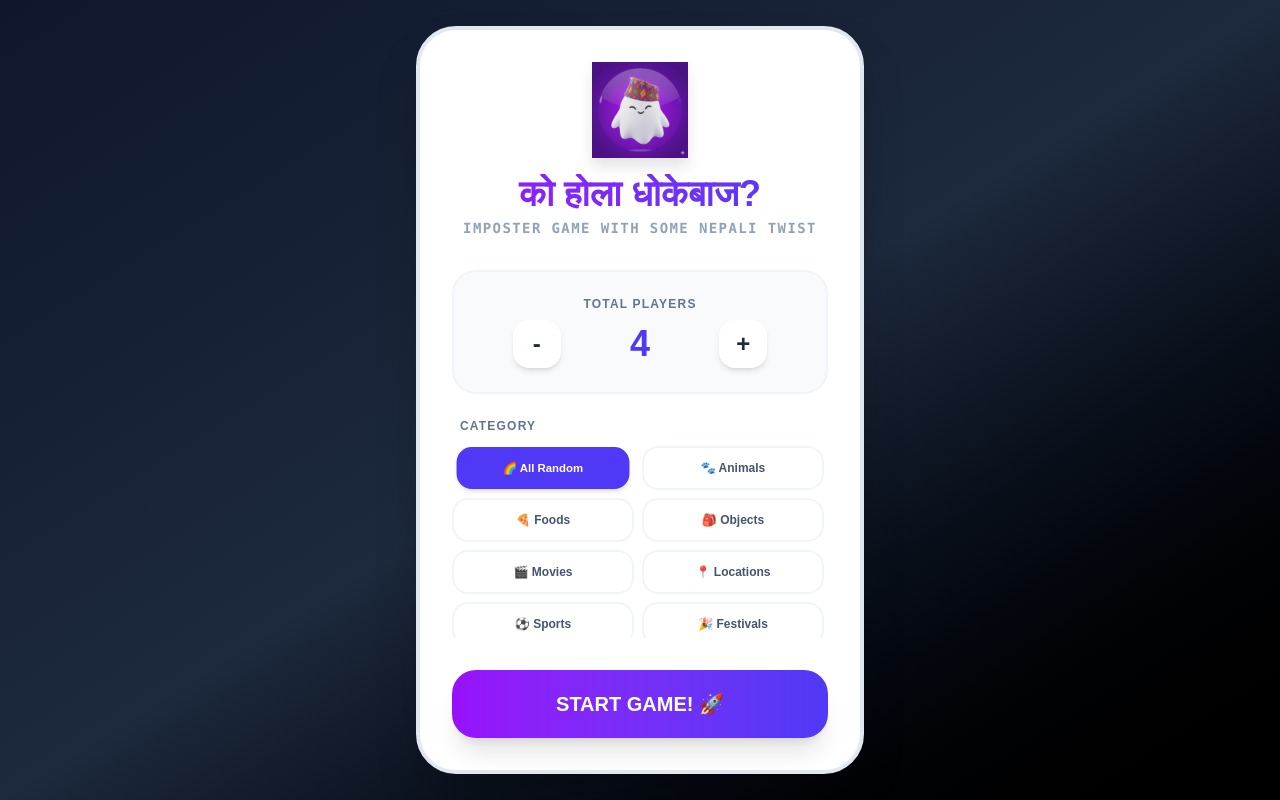
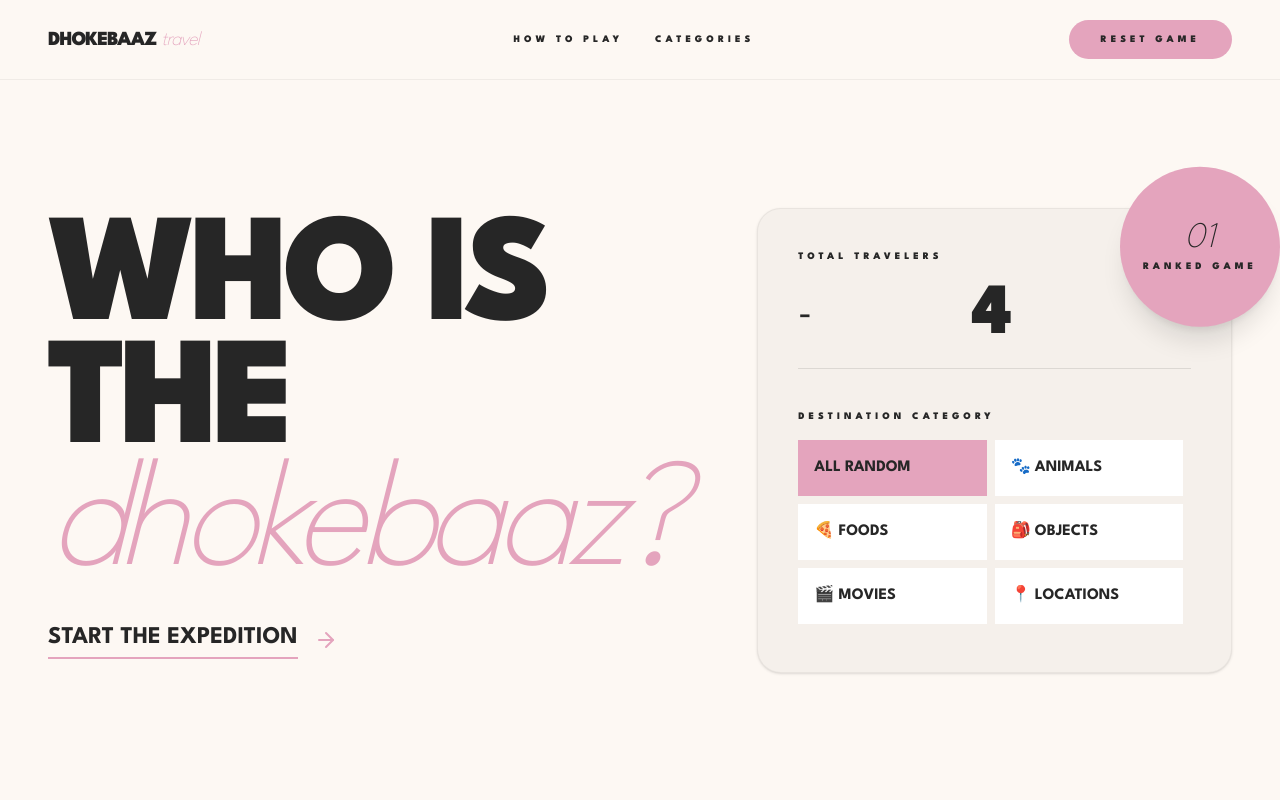
Before and after one commit to sabin147/imposter-NepaliGame, a React (Vite) app: page / in a window 1280 px wide. Shown: the top 800 px of the page. Built offline with nearby package versions, Linux system fonts and the light colour scheme.

Commit message:
style changes

```diff
--- a/src/App.css
+++ b/src/App.css
@@ -1,42 +1,61 @@
+@import url('https://fonts.googleapis.com/css2?family=League+Spartan:wght@100;400;700;900&display=swap');
 @import "tailwindcss";
 
 :root {
-  --primary-red: #ff0000;
-  --panel-bg: rgba(10, 10, 10, 0.95);
+  --bg-primary: #fdf8f3;
+  --bg-secondary: #f5f0eb;
+  --accent: #e4a4bd;
+  --charcoal: #262626;
+  --ease-premium: cubic-bezier(0.16, 1, 0.3, 1);
 }
 
 body {
-  background-color: #000;
-  color: #fff;
-  font-family: 'Inter', sans-serif;
-  background-image:
-    linear-gradient(rgba(18, 16, 16, 0) 50%, rgba(0, 0, 0, 0.25) 50%),
-    linear-gradient(90deg, rgba(255, 0, 0, 0.05), rgba(0, 255, 0, 0.02), rgba(0, 0, 255, 0.05));
-  background-size: 100% 2px, 3px 100%;
+  margin: 0;
+  background-color: var(--bg-primary);
+  color: var(--charcoal);
+  font-family: 'League Spartan', sans-serif;
+  overflow-x: hidden;
 }
 
-.command-panel {
-  background: var(--panel-bg);
-  border: 1px solid rgba(255, 255, 255, 0.1);
-  box-shadow: 0 0 50px rgba(0, 0, 0, 1), inset 0 0 20px rgba(255, 0, 0, 0.05);
-  position: relative;
-  overflow: hidden;
+/* Typography Overrides */
+h1, h2, .massive-heading {
+  font-weight: 900;
+  line-height: 0.8;
+  letter-spacing: -0.05em;
+  text-transform: uppercase;
 }
 
-.glitch-text {
-  text-shadow: 2px 0 #ff0000, -2px 0 #00ffff;
-  letter-spacing: -0.05em;
+.utility-label {
+  font-size: 10px;
+  font-weight: 900;
+  letter-spacing: 0.4em;
+  text-transform: uppercase;
 }
 
-.status-bar {
-  background: repeating-linear-gradient(45deg, transparent, transparent 10px, rgba(255, 0, 0, 0.1) 10px, rgba(255, 0, 0, 0.1) 20px);
+/* Premium Animations */
+@keyframes bounce-slow {
+  0%, 100% { transform: translateY(-5%); }
+  50% { transform: translateY(5%); }
 }
 
-@keyframes progress {
-  0% { width: 0%; }
-  100% { width: 100%; }
+.animate-premium {
+  transition: all 1s var(--ease-premium);
 }
 
-.animate-progress {
-  animation: progress 0.8s ease-out forwards;
+.grayscale-reveal {
+  filter: grayscale(100%);
+  transition: all 1s var(--ease-premium);
 }
+
+.grayscale-reveal:hover {
+  filter: grayscale(0%);
+  transform: scale(1.08);
+}
+
+/* Custom Scrollbar for the Category Grid */
+.custom-scrollbar::-webkit-scrollbar {
+  width: 4px;
+}
+.custom-scrollbar::-webkit-scrollbar-thumb {
+  background: var(--accent);
+}
--- a/src/App.jsx
+++ b/src/App.jsx
@@ -1,5 +1,9 @@
+
 import React, { useState } from 'react';
-import { Ghost, Search, RotateCcw, ChevronRight, MessageCircle } from 'lucide-react';
+// Add ArrowRight to this list below:
+
+import './App.css';
+import { Ghost, Search, RotateCcw, ArrowRight,  ChevronRight, MessageCircle } from 'lucide-react';
 // 1. Import the new logo at the top
 import NepaliImposterLogo from './Logo';
 import gameIcon from './assets/topi.jpg'; // Example asset import, replace with actual path if needed
@@ -90,120 +94,168 @@ const App = () => {
   };
 
  return (
-    <div className="min-h-screen p-4 flex items-center justify-center font-bold text-slate-800 bg-gradient-to-br from-slate-900 via-slate-800 to-black">
-      <div className="w-full max-w-md relative">
-        <div className="p-8 space-y-8 bg-white rounded-[2.5rem] shadow-2xl border-4 border-slate-200">
+    <div className="min-h-screen bg-[#fdf8f3] text-[#262626]">
+      {/* Navigation */}
+      <nav className="fixed top-0 w-full h-20 flex items-center justify-between px-12 z-50 bg-[#fdf8f3]/80 backdrop-blur-md border-b border-black/5">
+        <div className="font-black text-xl tracking-tighter">DHOKEBAAZ <span className="text-[#e4a4bd] italic font-light">travel</span></div>
+        <div className="hidden md:flex gap-8 utility-label">
+          <span className="cursor-pointer hover:text-[#e4a4bd] transition-colors">How to play</span>
+          <span className="cursor-pointer hover:text-[#e4a4bd] transition-colors">Categories</span>
+        </div>
+        <button onClick={() => setGameState('setup')} className="bg-[#e4a4bd] px-8 py-3 rounded-full utility-label hover:brightness-95 transition-all">Reset Game</button>
+      </nav>
 
+      <main className="pt-20">
         {gameState === 'setup' && (
-            <div className="space-y-8 animate-in zoom-in duration-300">
-              <div className="text-center">
-                <div className="w-24 h-24 mx-auto mb-4 drop-shadow-xl hover:scale-110 transition-transform">
-  <img
-    src={gameIcon}
-    alt="Dhokebaaz Icon"
-    className="w-full h-full object-contain"
-  />
-</div>
-                <h1 className="text-4xl font-black text-transparent bg-clip-text bg-gradient-to-r from-purple-600 to-indigo-600">को होला धोकेबाज?</h1>
-                <p className="text-slate-400 text-sm mt-1 uppercase tracking-widest font-bold font-mono tracking-tight">Imposter Game with Some Nepali Twist</p>
-              </div>
-
-              <div className="space-y-6">
-                <div className="bg-slate-50 p-6 rounded-3xl border-2 border-slate-100">
-                  <label className="text-xs uppercase tracking-widest text-slate-500 mb-2 block text-center font-bold">Total Players</label>
-                  <div className="flex items-center justify-around">
-                    <button onClick={() => setPlayerCount(Math.max(3, playerCount - 1))} className="w-12 h-12 rounded-2xl bg-white shadow-md flex items-center justify-center text-2xl hover:bg-red-50">-</button>
-                    <span className="text-4xl font-black text-indigo-600">{playerCount}</span>
-                    <button onClick={() => setPlayerCount(Math.min(20, playerCount + 1))} className="w-12 h-12 rounded-2xl bg-white shadow-md flex items-center justify-center text-2xl hover:bg-green-50">+</button>
+          <section className="min-h-[calc(100vh-80px)] grid grid-cols-12 gap-8 items-center px-12">
+            {/* Left side: Hero Text */}
+            <div className="col-span-12 lg:col-span-7 py-12">
+              <h1 className="text-[12vw] leading-[0.8] mb-8">
+                WHO IS THE <br />
+                <span className="text-[#e4a4bd] italic font-light lowercase">dhokebaaz?</span>
+              </h1>
+              <div className="flex items-center gap-4 group cursor-pointer" onClick={startGame}>
+                <span className="text-2xl border-b-2 border-[#e4a4bd] pb-1 font-bold">START THE EXPEDITION</span>
+                <ArrowRight className="text-[#e4a4bd] group-hover:translate-x-2 transition-transform" />
               </div>
             </div>
 
-                <div className="space-y-3">
-                  <label className="text-xs uppercase tracking-widest text-slate-500 ml-2 block font-bold">Category</label>
-                  <div className="grid grid-cols-2 gap-2 h-48 overflow-y-auto pr-1 custom-scrollbar">
-                    <button onClick={() => setSelectedCategory('all')} className={`p-3 rounded-2xl text-xs transition-all border-2 ${selectedCategory === 'all' ? 'bg-indigo-600 text-white border-indigo-600 shadow-md scale-95' : 'bg-white text-slate-600 border-slate-100'}`}>🌈 All Random</button>
+            {/* Right side: Setup Card */}
+            <div className="col-span-12 lg:col-span-5 relative">
+              <div className="bg-[#f5f0eb] p-10 rounded-[24px] shadow-sm border border-black/5">
+                <div className="space-y-10">
+                  <div>
+                    <p className="utility-label mb-4">Total Travelers</p>
+                    <div className="flex items-center justify-between border-b border-black/10 pb-4">
+                      <button onClick={() => setPlayerCount(Math.max(3, playerCount - 1))} className="text-4xl">-</button>
+                      <span className="text-7xl font-black">{playerCount}</span>
+                      <button onClick={() => setPlayerCount(Math.min(20, playerCount + 1))} className="text-4xl">+</button>
+                    </div>
+                  </div>
+
+                  <div>
+                    <p className="utility-label mb-4">Destination Category</p>
+                    <div className="grid grid-cols-2 gap-2 h-48 overflow-y-auto pr-2 custom-scrollbar">
+                      <button
+                        onClick={() => setSelectedCategory('all')}
+                        className={`p-4 text-left font-bold transition-all ${selectedCategory === 'all' ? 'bg-[#e4a4bd]' : 'bg-white hover:bg-white/50'}`}>
+                        ALL RANDOM
+                      </button>
                       {Object.entries(categories).map(([key, cat]) => (
-                      <button key={key} onClick={() => setSelectedCategory(key)} className={`p-3 rounded-2xl text-xs transition-all border-2 ${selectedCategory === key ? 'bg-indigo-600 text-white border-indigo-600 shadow-md scale-95' : 'bg-white text-slate-600 border-slate-100'}`}>{cat.name}</button>
+                        <button
+                          key={key}
+                          onClick={() => setSelectedCategory(key)}
+                          className={`p-4 text-left font-bold transition-all ${selectedCategory === key ? 'bg-[#e4a4bd]' : 'bg-white hover:bg-white/50'}`}>
+                          {cat.name.toUpperCase()}
+                        </button>
                       ))}
                     </div>
                   </div>
                 </div>
+              </div>
 
-              <button onClick={startGame} className="w-full bg-gradient-to-r from-purple-600 to-indigo-600 p-5 rounded-3xl text-white text-xl font-black shadow-xl hover:brightness-110 active:scale-95 transition-all">START GAME! 🚀</button>
+              {/* Floating Concierge Badge */}
+              <div className="absolute -top-12 -right-12 w-40 h-40 bg-[#e4a4bd] rounded-full flex flex-col items-center justify-center animate-[bounce-slow_4s_ease-in-out_infinite] shadow-xl">
+                <span className="text-4xl font-light italic">01</span>
+                <span className="utility-label text-[8px]">Ranked Game</span>
               </div>
+            </div>
+          </section>
         )}
 
         {gameState === 'playing' && (
-            <div className="text-center space-y-8 animate-in slide-in-from-right duration-300">
-              <div className="space-y-2">
-                <div className="inline-block px-6 py-2 bg-indigo-100 text-indigo-600 rounded-full text-sm font-black tracking-tighter">PLAYER {currentPlayer + 1} OF {playerCount}</div>
-                <p className="text-slate-400 text-xs uppercase tracking-widest font-bold">Category: {gameData.categoryName}</p>
+          <section className="min-h-[calc(100vh-80px)] flex flex-col items-center justify-center px-12 text-center">
+            <p className="utility-label text-[#e4a4bd] mb-4">Current Explorer: {currentPlayer + 1} / {playerCount}</p>
+            <h2 className="text-8xl mb-12">PLAYER IDENTITY</h2>
+
+            <div className="w-full max-w-2xl aspect-[16/9] bg-[#f5f0eb] rounded-[24px] flex items-center justify-center overflow-hidden border border-black/5">
+              {!showWord ? (
+                <button
+                  onClick={() => setShowWord(true)}
+                  className="w-full h-full grayscale-reveal bg-slate-200 flex flex-col items-center justify-center transition-all duration-1000">
+                  <Search size={48} strokeWidth={1} />
+                  <p className="utility-label mt-4">Reveal Ticket</p>
+                </button>
+              ) : (
+                <div className="animate-premium px-8">
+                   <p className="utility-label mb-2">Your Secret Assignment:</p>
+                   <div className="text-6xl font-black uppercase tracking-tighter">
+                    {currentPlayer === gameData.imposterIndex ? 'dhokebaaz' : gameData.secretWord}
                    </div>
-
-              {!showWord ? (
-                <div className="py-4">
-                  <button onClick={() => setShowWord(true)} className="w-48 h-64 bg-gradient-to-br from-indigo-500 to-purple-600 rounded-[2.5rem] mx-auto flex flex-col items-center justify-center shadow-2xl border-8 border-white group active:scale-95 transition-transform">
-                    <Search size={64} className="text-white" />
-                    <p className="text-white text-xs mt-4 opacity-70 font-black">TAP TO REVEAL</p>
+                   <button
+                    onClick={nextPlayer}
+                    className="mt-8 bg-[#262626] text-white px-10 py-4 rounded-full utility-label hover:bg-[#e4a4bd] hover:text-[#262626] transition-all">
+                    Confirm & Pass
                    </button>
-                </div>
-              ) : (
-                <div className="space-y-8 animate-in flip-in-y duration-500">
-                  <div className={`p-10 rounded-[2.5rem] border-4 border-dashed relative ${currentPlayer === gameData.imposterIndex ? 'bg-red-50 border-red-400' : 'bg-yellow-50 border-yellow-400'}`}>
-                     <span className={`absolute -top-4 left-1/2 -translate-x-1/2 px-4 py-1 rounded-full text-xs text-white font-bold ${currentPlayer === gameData.imposterIndex ? 'bg-red-500' : 'bg-yellow-500'}`}>YOUR CARD</span>
-                     <div className={`text-4xl font-black tracking-tighter whitespace-pre-line ${currentPlayer === gameData.imposterIndex ? 'text-red-600' : 'text-indigo-800'}`}>
-                       {currentPlayer === gameData.imposterIndex ? 'धोकेबाज हौ तिमी! 🕵️\n(IMPOSTER)' : gameData.secretWord}
-                     </div>
-                  </div>
-                  <button onClick={nextPlayer} className="w-full bg-slate-800 text-white p-5 rounded-3xl text-xl font-black flex items-center justify-center gap-2 active:scale-95 transition-transform">I UNDERSTAND <ChevronRight size={24} /></button>
                 </div>
               )}
             </div>
+          </section>
         )}
 
         {gameState === 'discussion' && (
-            <div className="text-center space-y-8 animate-in zoom-in duration-500">
-              <div className="bg-indigo-100 w-24 h-24 rounded-full mx-auto flex items-center justify-center">
-                <MessageCircle className="text-indigo-600" size={48} />
-              </div>
-              <div className="space-y-4">
-                <h2 className="text-3xl font-black text-slate-800 italic">Discussion Time! 🗣️</h2>
-                <p className="text-slate-500 text-sm">
-                  Everyone has seen their word. Put the phone in the middle and start describing!
-                  When you've found the <span className="text-red-500 font-black">धोकेबाज</span>, click below.
+          <section className="min-h-[calc(100vh-80px)] grid grid-cols-12 gap-0 border-t border-black/10">
+            <div className="col-span-12 lg:col-span-6 p-20 flex flex-col justify-center border-r border-black/10">
+              <h2 className="text-[8vw] mb-6 italic font-light text-[#e4a4bd] lowercase">discussion</h2>
+              <p className="text-2xl leading-relaxed opacity-70">
+                The itinerary has been shared. One of you is an interloper.
+                Describe your destination without giving it away. Find the
+                <span className="font-bold text-[#262626] uppercase mx-2">धोकेबाज</span>.
               </p>
             </div>
-
+            <div className="col-span-12 lg:col-span-6 p-20 flex items-center justify-center bg-[#f5f0eb]">
               <button
                 onClick={() => setGameState('voting')}
-                className="w-full bg-gradient-to-r from-red-500 to-pink-600 p-5 rounded-3xl text-white text-xl font-black shadow-xl active:scale-95 transition-transform"
-              >
-                REVEAL RESULT! 🕵️‍♂️
+                className="w-64 h-64 rounded-full bg-[#262626] text-[#fdf8f3] flex flex-col items-center justify-center hover:scale-110 transition-transform duration-1000 ease-[cubic-bezier(0.16,1,0.3,1)]">
+                <span className="utility-label">Reveal the</span>
+                <span className="text-2xl font-black">TRUTH</span>
               </button>
             </div>
+          </section>
         )}
 
         {gameState === 'voting' && (
-            <div className="text-center space-y-8 animate-in zoom-in duration-500">
-              <div className="text-6xl animate-bounce">🎭</div>
-              <h2 className="text-4xl font-black text-transparent bg-clip-text bg-gradient-to-r from-red-500 to-pink-600">Game Over!</h2>
-
-              <div className="space-y-3">
-                <div className="p-6 bg-green-50 rounded-3xl border-2 border-green-100 text-left">
-                  <p className="text-xs text-green-600 uppercase mb-1 font-bold">The Secret Word Was:</p>
-                  <p className="text-3xl font-black text-green-700 uppercase tracking-tight">{gameData.secretWord}</p>
+          <section className="min-h-[calc(100vh-80px)] p-12 flex flex-col items-center justify-center">
+             <div className="grid grid-cols-1 md:grid-cols-2 gap-4 w-full max-w-5xl">
+                <div className="p-16 bg-[#e4a4bd] rounded-[24px]">
+                  <p className="utility-label mb-4">The Secret Word</p>
+                  <h3 className="text-7xl font-black uppercase">{gameData.secretWord}</h3>
                 </div>
-                <div className="p-6 bg-red-50 rounded-3xl border-2 border-red-100 text-left">
-                  <p className="text-xs text-red-600 uppercase mb-1 font-bold">The Dhokebazz Was:</p>
-                  <p className="text-3xl font-black text-red-700">Player {gameData.imposterIndex + 1}</p>
+                <div className="p-16 bg-[#262626] text-[#fdf8f3] rounded-[24px]">
+                  <p className="utility-label mb-4 text-[#e4a4bd]">The Imposter</p>
+                  <h3 className="text-7xl font-black uppercase tracking-tighter">PLAYER {gameData.imposterIndex + 1}</h3>
                 </div>
              </div>
+             <button
+              onClick={() => setGameState('setup')}
+              className="mt-12 flex items-center gap-4 group">
+                <span className="text-2xl border-b-2 border-[#262626] pb-1 font-bold">NEW EXPEDITION</span>
+                <RotateCcw className="group-hover:rotate-180 transition-transform duration-700" />
+             </button>
+          </section>
+        )}
+      </main>
 
-              <button onClick={() => setGameState('setup')} className="w-full bg-gradient-to-r from-yellow-400 to-orange-500 p-5 rounded-3xl text-white text-xl font-black flex items-center justify-center gap-2 active:scale-95 transition-transform">PLAY AGAIN <RotateCcw size={24} /></button>
+      <footer className="bg-[#f5f0eb] p-12 border-t border-black/5">
+        <div className="grid grid-cols-12 gap-8">
+          <div className="col-span-12 lg:col-span-5">
+            <div className="font-black text-2xl mb-4">DHOKEBAAZ.</div>
+            <p className="utility-label opacity-50 max-w-xs leading-loose">Premium social experiences for the modern traveler. Play responsibly.</p>
           </div>
-          )}
+          <div className="col-span-4 lg:col-span-2">
+            <p className="utility-label text-[#e4a4bd] mb-4 border-b border-[#e4a4bd] pb-2 inline-block">Menu</p>
+            <ul className="space-y-2 font-bold uppercase text-xs">
+              <li>Home</li>
+              <li>Rules</li>
+              <li>Credits</li>
+            </ul>
           </div>
         </div>
+        <div className="mt-20 pt-8 border-t border-black/5 flex justify-between text-[9px] utility-label opacity-30">
+          <span>© 2026 DHOKEBAAZ TRAVEL SYSTEMS</span>
+          <span>NEPAL TWIST INC.</span>
+        </div>
+      </footer>
     </div>
   );
 };
```
Lines whose indentation alone changed are shown as unchanged.
